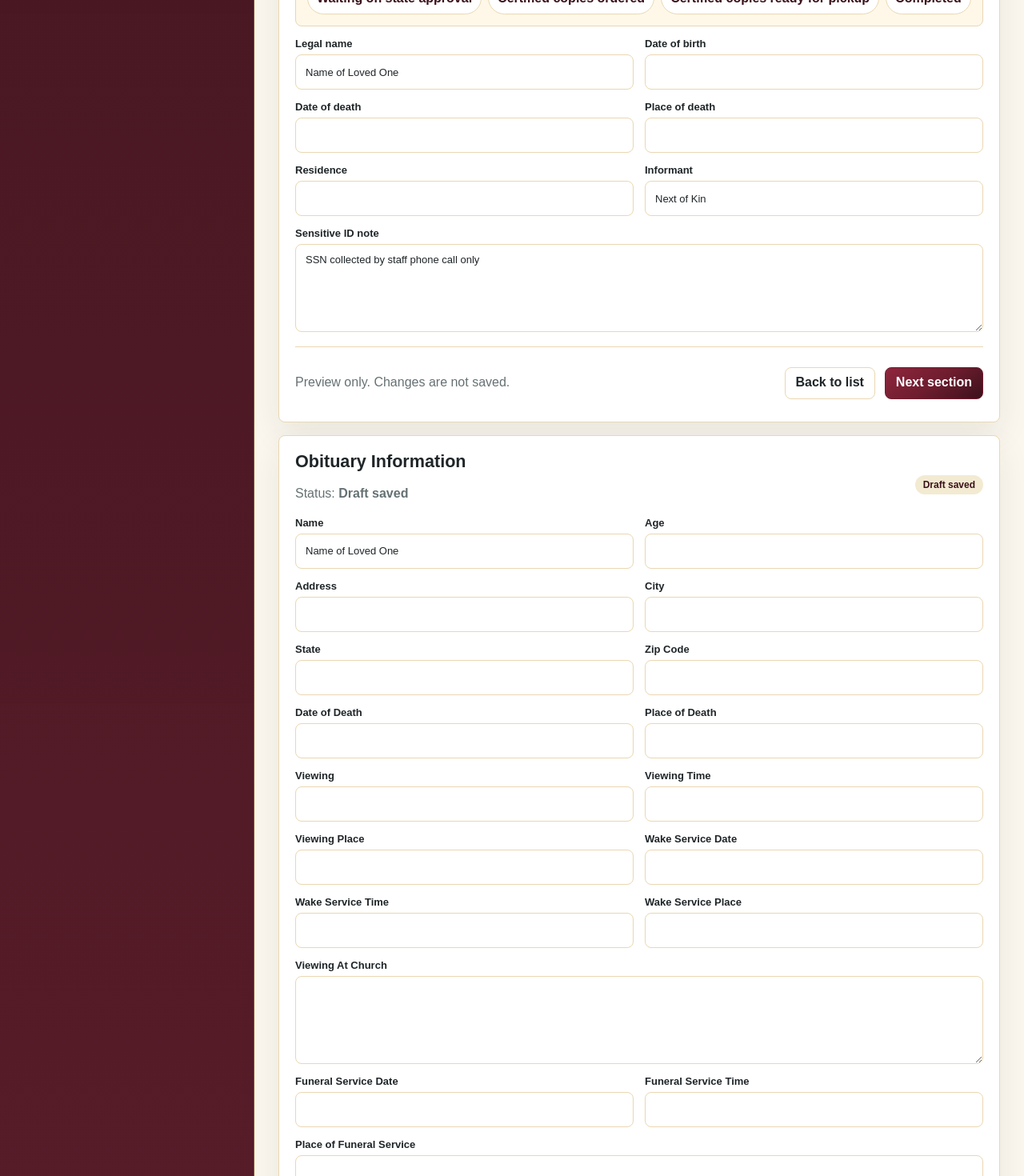
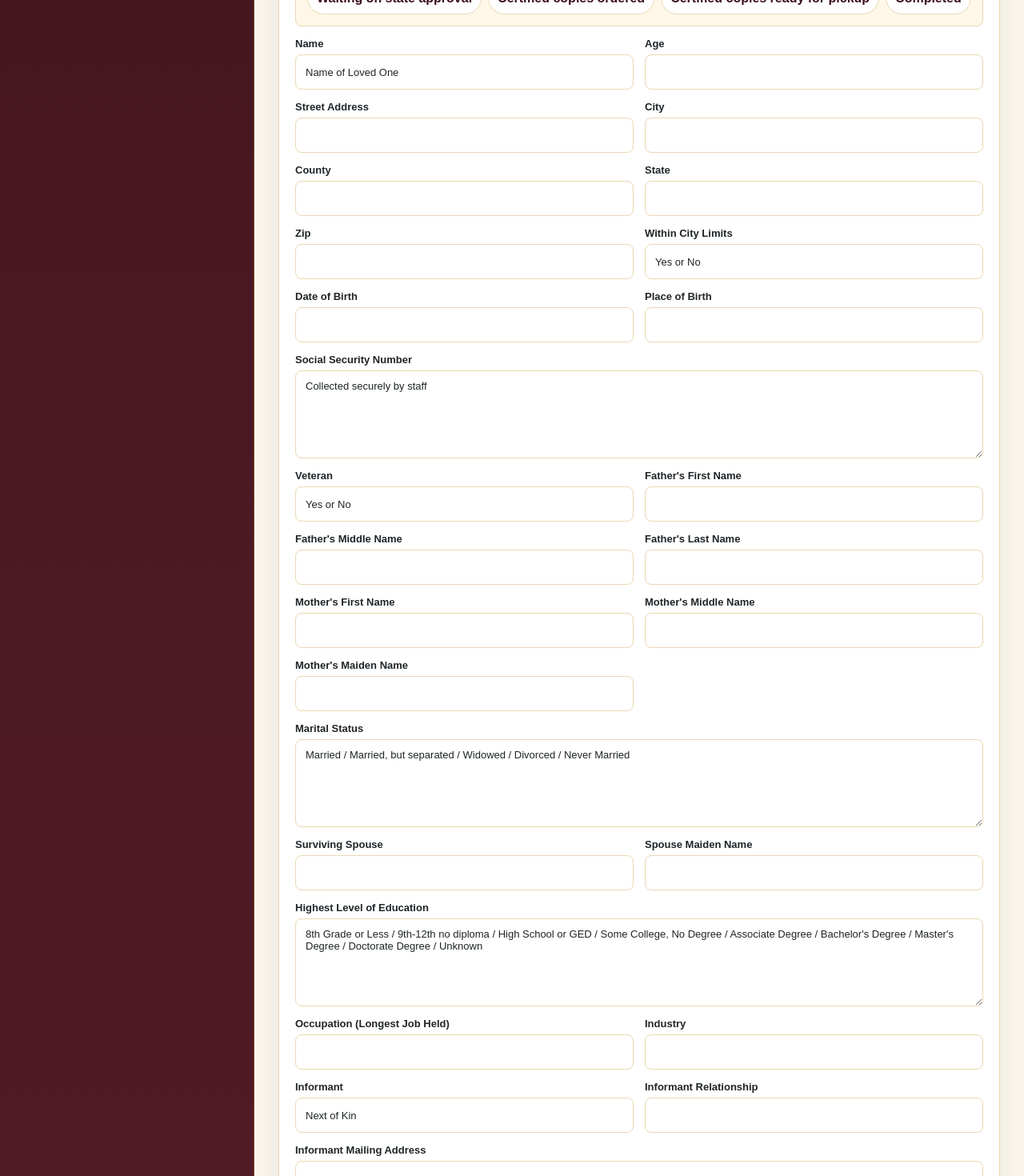
Before and after one commit to marshallfhnatchez225/Marshall-Family-Care, a Next.js app: page /family-preview in a window 1280 px wide. Shown: the part 1320-2790 px from the top of the page at 80% size. Built offline with nearby package versions, Linux system fonts and the light colour scheme.

Commit message:
Match death certificate preview to Mississippi worksheet

```diff
--- a/app/family-preview/page.tsx
+++ b/app/family-preview/page.tsx
@@ -4,13 +4,36 @@ const forms = [
     title: "Death Certificate Information",
     status: "Needs review",
     fields: [
-      ["Legal name", "Name of Loved One"],
-      ["Date of birth", ""],
-      ["Date of death", ""],
-      ["Place of death", ""],
-      ["Residence", ""],
+      ["Name", "Name of Loved One"],
+      ["Age", ""],
+      ["Street Address", ""],
+      ["City", ""],
+      ["County", ""],
+      ["State", ""],
+      ["Zip", ""],
+      ["Within City Limits", "Yes or No"],
+      ["Date of Birth", ""],
+      ["Place of Birth", ""],
+      ["Social Security Number", "Collected securely by staff"],
+      ["Veteran", "Yes or No"],
+      ["Father's First Name", ""],
+      ["Father's Middle Name", ""],
+      ["Father's Last Name", ""],
+      ["Mother's First Name", ""],
+      ["Mother's Middle Name", ""],
+      ["Mother's Maiden Name", ""],
+      ["Marital Status", "Married / Married, but separated / Widowed / Divorced / Never Married"],
+      ["Surviving Spouse", ""],
+      ["Spouse Maiden Name", ""],
+      ["Highest Level of Education", "8th Grade or Less / 9th-12th no diploma / High School or GED / Some College, No Degree / Associate Degree / Bachelor's Degree / Master's Degree / Doctorate Degree / Unknown"],
+      ["Occupation (Longest Job Held)", ""],
+      ["Industry", ""],
       ["Informant", "Next of Kin"],
-      ["Sensitive ID note", "SSN collected by staff phone call only"]
+      ["Informant Relationship", ""],
+      ["Informant Mailing Address", ""],
+      ["Number of Death Certificates Needed", ""],
+      ["Death Certificate Copy Fees", "First copy: $17.00. Additional copies: $8.00."],
+      ["Insurance Copy Note", "If insurance is being processed, Marshall Funeral Home can send one death certificate to the company, so the family may want to order one additional copy."]
     ]
   },
   {
@@ -107,6 +130,12 @@ const deathCertificateStages = [
 
 function isLongField(label: string, value: string) {
   const longLabels = [
+    "Social Security Number",
+    "Marital Status",
+    "Highest Level of Education",
+    "Informant Mailing Address",
+    "Death Certificate Copy Fees",
+    "Insurance Copy Note",
     "Viewing At Church",
     "Place of Funeral Service",
     "Name of Parents",
```
